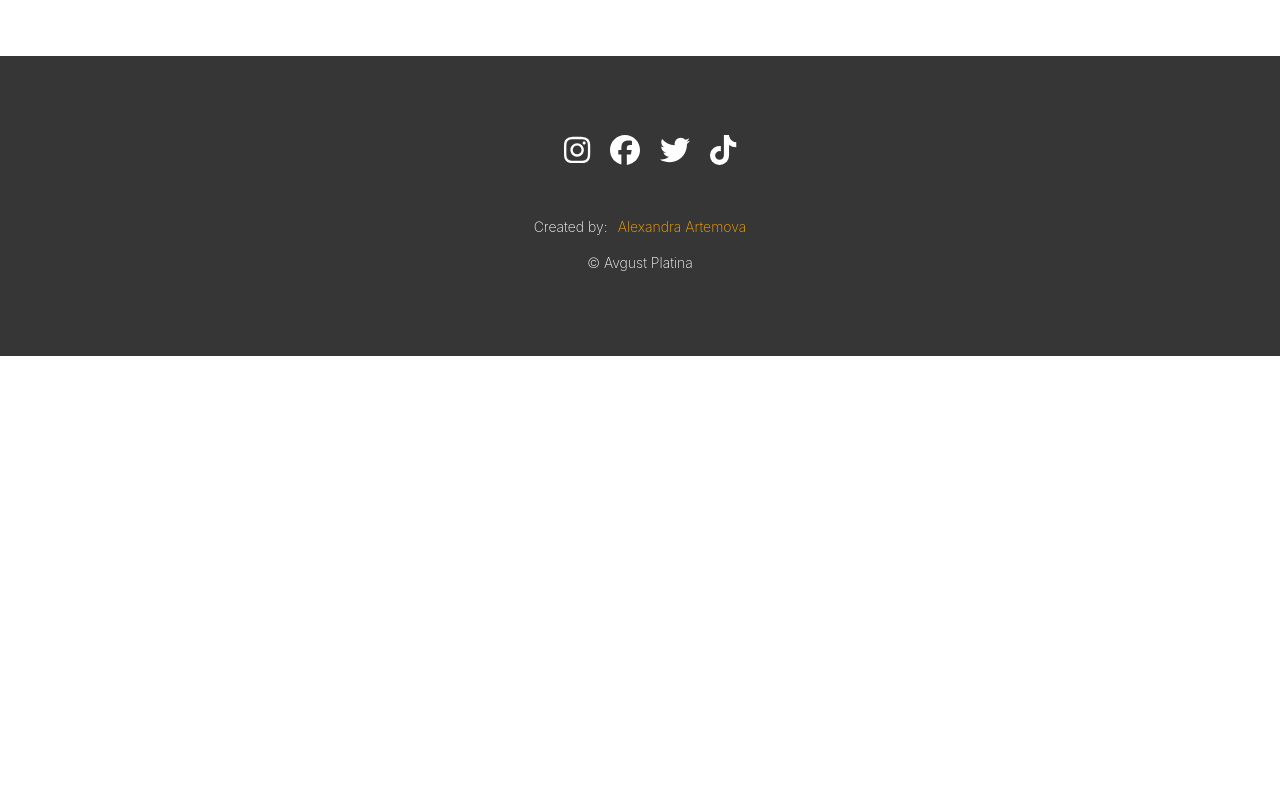
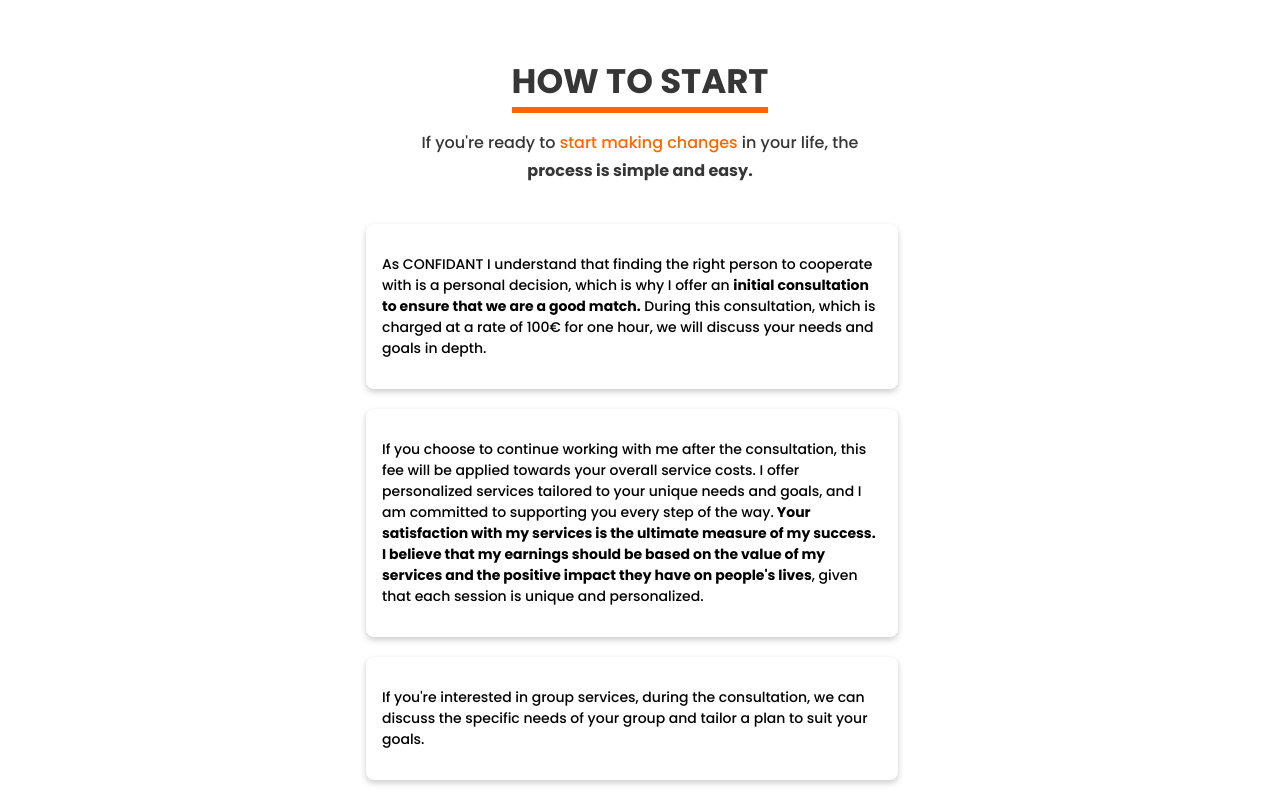
Before and after one commit to alexa-atremova/business_card, a React (Create React App) app: page / in a window 1280 px wide. Shown: the part 4920-5720 px from the top of the page. Before the commit the page ends 5276 px from the top, so only its background shows below. Built offline with nearby package versions, Linux system fonts and the light colour scheme.

Commit message:
Start block added

```diff
--- a/src/App.js
+++ b/src/App.js
@@ -6,6 +6,7 @@ import Main from "./components/Main/Main";
 import Services from "./components/Services/Services";
 import Testimonials from "./components/Testimonials/Testimonials";
 import Story from "./components/Story/Story";
+import Start from "./components/Start/Start";
 
 const SApp = styled.div`
   overflow: hidden;
@@ -20,6 +21,7 @@ function App() {
       <FAQ />
       <Story />
       <Testimonials />
+      <Start />
       <Footer />
     </SApp>
   );
--- a/src/components/Footer/Footer.jsx
+++ b/src/components/Footer/Footer.jsx
@@ -31,6 +31,7 @@ const Wrapper = styled.div`
     font-size: 14px;
     font-weight: 200;
     a {
+      user-select: all;
       text-decoration: none;
       color: orange;
       margin-left: 10px;
@@ -61,19 +62,22 @@ const Footer = () => {
     <FooterContainer>
       <Wrapper>
         <SocialIcons>
-          <SocialIcon href="https://www.instagram.com">
+          <SocialIcon href="https://instagram.com/confidantservice?igshid=YmMyMTA2M2Y=">
             <FontAwesomeIcon icon={faInstagram} />
           </SocialIcon>
-          <SocialIcon href="https://www.facebook.com">
+          <SocialIcon href="https://www.facebook.com/profile.php?id=100092432314300">
             <FontAwesomeIcon icon={faFacebook} />
           </SocialIcon>
-          <SocialIcon href="https://www.telegram.org">
+          <SocialIcon href="https://twitter.com/confidantpro?s=11">
             <FontAwesomeIcon icon={faTwitter} />
           </SocialIcon>
           <SocialIcon href="https://www.telegram.org">
             <FontAwesomeIcon icon={faTiktok} />
           </SocialIcon>
         </SocialIcons>
+        <h1>
+          Email: <a>FirstConfidantService@gmail.com</a>
+        </h1>
         <h1>
           Created by:{" "}
           <a href="https://www.linkedin.com/in/alexandra-artemova-2884a3204/">
--- /dev/null
+++ b/src/components/Start/Start.jsx
@@ -0,0 +1,157 @@
+import React from "react";
+import styled from "styled-components";
+
+const StartContainer = styled.div`
+  display: flex;
+  flex-direction: column;
+  align-items: center;
+  margin-top: 100px;
+  width: 100%;
+  min-height: 850px;
+  @media (max-width: 1359px) {
+    margin-top: 50px;
+  }
+  @media (max-width: 539px) {
+    margin-top: 80px;
+    min-height: 900px;
+  }
+`;
+
+const Title = styled.h2`
+  font-family: "Poppins";
+  font-size: 42px;
+  font-weight: bold;
+  border-bottom: 6px solid #ff6600;
+  color: #363636;
+  margin: 0;
+  text-transform: uppercase;
+  @media (max-width: 1359px) {
+    font-size: 34px;
+  }
+  @media (max-width: 767px) {
+    font-size: 26px;
+  }
+`;
+
+const Description = styled.p`
+  font-family: "Poppins";
+  max-width: 500px;
+  font-size: 16px;
+  line-height: 1.7;
+  text-align: center;
+  margin-bottom: 40px;
+  color: #363636;
+  b {
+    font-weight: bold;
+  }
+  p,
+  a {
+    color: #ff6600;
+  }
+
+  @media (max-width: 767px) {
+    max-width: 430px;
+  }
+  @media (max-width: 539px) {
+    max-width: 320px;
+    font-size: 14px;
+    line-height: 20px;
+
+    margin-top: 10px;
+    margin-bottom: 10px;
+  }
+`;
+
+const BlocksContainer = styled.div`
+  display: flex;
+  align-items: center;
+  justify-content: center;
+  flex-wrap: wrap;
+  width: 100%;
+  max-width: 600px;
+  gap: 20px;
+
+  @media (max-width: 767px) {
+    max-width: 530px;
+  }
+  @media (max-width: 539px) {
+    margin-top: 20px;
+    max-width: 320px;
+  }
+`;
+
+const Block = styled.div`
+  width: 500px;
+  height: fit-content;
+  font-family: "Poppins";
+  background-color: white;
+  box-shadow: 0px 3px 6px rgba(0, 0, 0, 0.2);
+  border-radius: 8px;
+  margin-right: 16px;
+  padding: 16px;
+
+  @media (max-width: 767px) {
+    width: 400px;
+  }
+  @media (max-width: 539px) {
+    width: 320px;
+  }
+`;
+
+const BlockText = styled.p`
+  font-size: 14px;
+  line-height: 1.5;
+  @media (max-width: 539px) {
+    font-size: 14px;
+    line-height: 20px;
+    margin: 0;
+  }
+`;
+
+const Start = () => {
+  return (
+    <StartContainer>
+      <Title>HOW TO START</Title>
+      <Description>
+        If you're ready to <a> start making changes</a> in your life, the{" "}
+        <b> process is simple and easy.</b>
+      </Description>
+      <BlocksContainer>
+        <Block>
+          <BlockText>
+            As CONFIDANT I understand that finding the right person to cooperate
+            with is a personal decision, which is why I offer an{" "}
+            <b>initial consultation to ensure that we are a good match.</b>{" "}
+            During this consultation, which is charged at a rate of 100€ for one
+            hour, we will discuss your needs and goals in depth.
+          </BlockText>
+        </Block>
+
+        <Block>
+          <BlockText>
+            If you choose to continue working with me after the consultation,
+            this fee will be applied towards your overall service costs. I offer
+            personalized services tailored to your unique needs and goals, and I
+            am committed to supporting you every step of the way.
+            <b>
+              {" "}
+              Your satisfaction with my services is the ultimate measure of my
+              success. I believe that my earnings should be based on the value
+              of my services and the positive impact they have on people's lives
+            </b>
+            , given that each session is unique and personalized.
+          </BlockText>
+        </Block>
+        <Block>
+          <BlockText>
+            If you're interested in group services, during the consultation, we
+            can discuss the specific needs of your group and tailor a plan to
+            suit your goals.
+          </BlockText>
+        </Block>
+      </BlocksContainer>
+    </StartContainer>
+  );
+};
+
+export default Start;
--- a/src/components/Story/Story.jsx
+++ b/src/components/Story/Story.jsx
@@ -15,6 +15,7 @@ const StoryContainer = styled.div`
   align-items: center;
   justify-content: center;
   width: 100%;
+
   height: 740px;
   margin-bottom: 100px;
 
```
